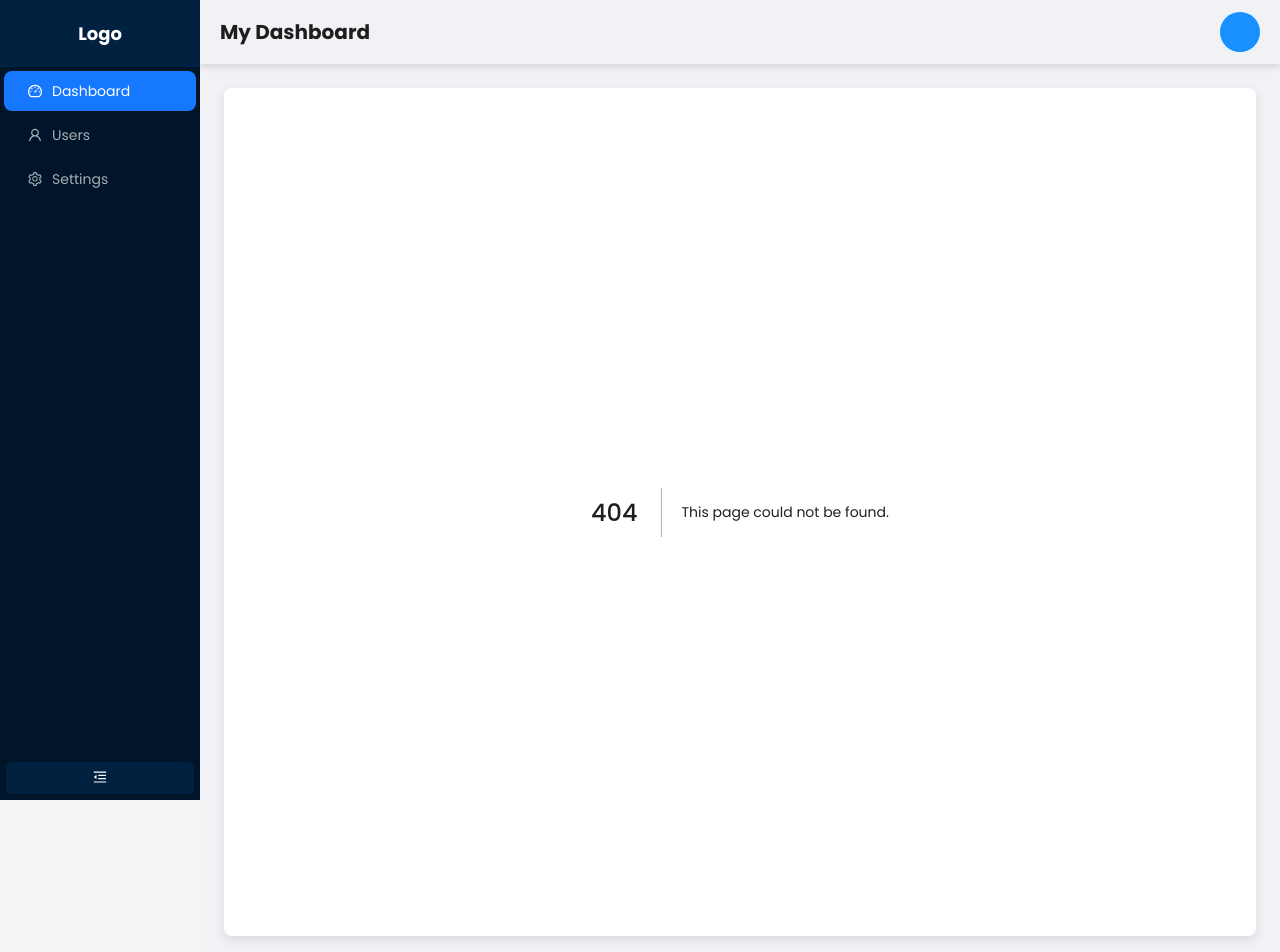
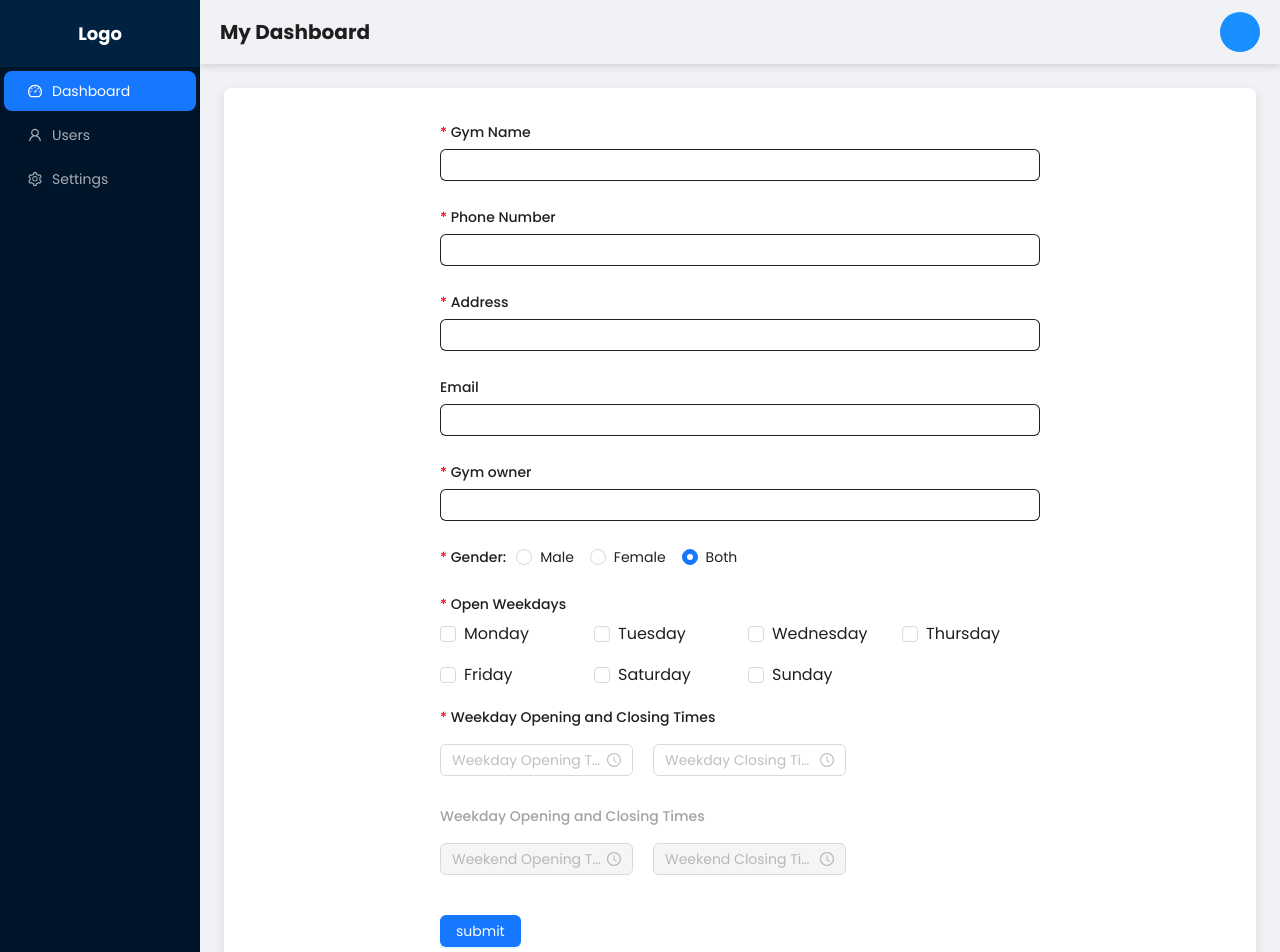
Before and after one commit to English-IT/gymmanager-front, a Next.js app: page /gym-registration in a window 1280 px wide. Before the commit this address had no page. Shown: the top 952 px of the page. Built offline with nearby package versions, Linux system fonts and the light colour scheme.

Commit message:
add gym registration form and page, make reusable time picker component

```diff
--- /dev/null
+++ b/components/GymRegistrationForm/index.tsx
@@ -0,0 +1,116 @@
+import React from "react";
+import { useForm, Controller, useWatch } from "react-hook-form";
+import { Radio, Checkbox, Row, Col } from "antd";
+import { Input, Button } from "components"
+import { FormValues } from "./type";
+import { DefaultValues, weekdaysOptions } from "./json";
+import { TimePickerWrapper, Wrapper } from "./style";
+import { Label } from "components/common/Input/style";
+import { TimePickerComponent } from "components/common/TimePicker";
+
+const GymForm: React.FC = () => {
+    const { control, handleSubmit, formState: { errors } } = useForm<FormValues>({ defaultValues: DefaultValues.defaultValues });
+
+    const onSubmit = (data: FormValues) => {
+        console.log("submit")
+        console.log("Form Data: ", data);
+    };
+
+    const selectedDays = useWatch({
+        control,
+        name: "workingDays",
+    });
+
+    const isWeekendSelected = selectedDays.includes("Saturday") || selectedDays.includes("Sunday");
+
+    return (
+        <form onSubmit={handleSubmit(onSubmit)} style={{ maxWidth: "600px", margin: "0 auto" }}>
+            <Input control={control} name="gymName" label="Gym Name" error={errors.gymName} rules={{ required: "Gym name is required" }} />
+            <Input control={control} name="phoneNumber" label="Phone Number" error={errors.phoneNumber} rules={{ required: "Phone number is required" }} />
+            <Input control={control} name="address" label="Address" error={errors.address} rules={{ required: "Adress is required" }} />
+            <Input control={control} name="email" label="Email" type="email" />
+            <Input control={control} name="gymOwner" label="Gym owner" error={errors.gymOwner} rules={{ required: "Gym owner's name is required" }} />
+            <Wrapper>
+                <Controller
+                    name="gender"
+                    control={control}
+                    render={({ field }) => (
+                        <>
+                            <Label style={{ marginRight: '10px' }} htmlFor="gender"><span style={{ color: 'red' }}>* </span>Gender: </Label>
+                            <Radio.Group {...field}>
+                                <Radio value="Male">Male</Radio>
+                                <Radio value="Female">Female</Radio>
+                                <Radio value="Both">Both</Radio>
+                            </Radio.Group>
+                        </>
+                    )}
+                />
+            </Wrapper>
+            <Wrapper>
+                <Controller
+                    name="workingDays"
+                    control={control}
+                    rules={{ required: "Please select working days" }}
+                    render={({ field }) => (
+                        <>
+                            <Label htmlFor="workingDays"><span style={{ color: 'red' }}>* </span>Open Weekdays</Label>
+                            <Checkbox.Group {...field}>
+                                <Row gutter={[16, 16]}>
+                                    {weekdaysOptions.map((option) => (
+                                        <Col key={option.value} xs={12} sm={8} md={6}>
+                                            <Checkbox value={option.value} style={{ fontSize: '16px' }}>
+                                                {option.label}
+                                            </Checkbox>
+                                        </Col>
+                                    ))}
+                                </Row>
+                            </Checkbox.Group>
+                        </>
+                    )}
+                />
+                {errors.workingDays && <p style={{ color: "red" }}>{errors.workingDays.message}</p>}
+            </Wrapper>
+            <Wrapper>
+                <Label><span style={{ color: 'red' }}>* </span>Weekday Opening and Closing Times</Label>
+                <TimePickerWrapper>
+                    <TimePickerComponent
+                        control={control}
+                        name="weekdayOpeningTime"
+                        rules={{ required: "Weekday opening time is required" }}
+                        error={errors.weekdayOpeningTime}
+                        placeholder="Weekday Opening Time"
+                    />
+                    <TimePickerComponent
+                        control={control}
+                        name="weekdayClosingTime"
+                        rules={{ required: "Weekday closing time is required" }}
+                        error={errors.weekdayClosingTime}
+                        placeholder="Weekday Closing Time"
+                    />
+                </TimePickerWrapper>
+            </Wrapper>
+            <Wrapper>
+                <Label style={{ color: isWeekendSelected ? "black" : "#a1a4a2" }}>Weekday Opening and Closing Times</Label>
+                <TimePickerWrapper>
+                    <TimePickerComponent
+                        control={control}
+                        name="weekendOpeningTime"
+                        error={errors.weekendOpeningTime}
+                        placeholder="Weekend Opening Time"
+                        disabled={!isWeekendSelected}
+                    />
+                    <TimePickerComponent
+                        control={control}
+                        name="weekendClosingTime"
+                        error={errors.weekendClosingTime}
+                        placeholder="Weekend Closing Time"
+                        disabled={!isWeekendSelected}
+                    />
+                </TimePickerWrapper>
+            </Wrapper>
+            <Button label="submit" onClick={handleSubmit(onSubmit)} style={{ marginTop: "20px" }} />
+        </form>
+    );
+};
+
+export default GymForm;
--- /dev/null
+++ b/components/GymRegistrationForm/json.ts
@@ -0,0 +1,27 @@
+import { FormValues } from "./type";
+
+export const DefaultValues: { defaultValues: FormValues } = {
+  defaultValues: {
+    gymName: "",
+    phoneNumber: "",
+    address: "",
+    email: "",
+    gymOwner: "",
+    gender: "Both",
+    workingDays: [],
+    weekdayOpeningTime: null,
+    weekdayClosingTime: null,
+    weekendOpeningTime: null,
+    weekendClosingTime: null,
+  },
+};
+
+export const weekdaysOptions = [
+  { label: "Monday", value: "Monday" },
+  { label: "Tuesday", value: "Tuesday" },
+  { label: "Wednesday", value: "Wednesday" },
+  { label: "Thursday", value: "Thursday" },
+  { label: "Friday", value: "Friday" },
+  { label: "Saturday", value: "Saturday" },
+  { label: "Sunday", value: "Sunday" },
+];
--- /dev/null
+++ b/components/GymRegistrationForm/style.ts
@@ -0,0 +1,9 @@
+import styled from "@emotion/styled";
+
+export const Wrapper = styled.div`
+  margin: 10px 0;
+`;
+
+export const TimePickerWrapper = styled.div`
+  dispay: flex;
+`;
--- /dev/null
+++ b/components/GymRegistrationForm/type.ts
@@ -0,0 +1,15 @@
+import type { Dayjs } from "dayjs";
+
+export type FormValues = {
+  gymName: string;
+  phoneNumber: string;
+  address: string;
+  email: string;
+  gymOwner: string;
+  gender: "Male" | "Female" | "Both";
+  workingDays: string[];
+  weekdayOpeningTime: Dayjs | null;
+  weekdayClosingTime: Dayjs | null;
+  weekendOpeningTime: Dayjs | null;
+  weekendClosingTime: Dayjs | null;
+};
--- a/components/common/Input/style.ts
+++ b/components/common/Input/style.ts
@@ -7,4 +7,5 @@ export const Wrapper = styled.div`
 export const Label = styled.label`
   display: inline-block;
   margin: 10px 0 6px 0;
+  font-weight: 500;
 `;
--- /dev/null
+++ b/components/common/TimePicker/index.tsx
@@ -0,0 +1,26 @@
+import React from 'react'
+import { Wrapper } from './style'
+import { Controller } from 'react-hook-form'
+import { TimePicker } from 'antd'
+import { TimePickerComponentProps } from './type'
+
+export const TimePickerComponent: React.FC<TimePickerComponentProps> = (props) => {
+
+    const { name, control, error, rules, placeholder, disabled = false } = props
+    const timeFormat = 'HH:mm';
+
+    return (
+        <Wrapper>
+            <Controller
+                name={name}
+                control={control}
+                disabled={disabled}
+                rules={rules}
+                render={({ field }) => (
+                    <TimePicker {...field} format={timeFormat} placeholder={placeholder} />
+                )}
+            />
+            {error && <p style={{ color: "red" }}>{error.message}</p>}
+        </Wrapper>
+    )
+}
--- /dev/null
+++ b/components/common/TimePicker/style.ts
@@ -0,0 +1,6 @@
+import styled from "@emotion/styled";
+
+export const Wrapper = styled.div`
+  display: inline-block;
+  margin: 10px 20px 10px 0;
+`;
--- /dev/null
+++ b/components/common/TimePicker/type.ts
@@ -0,0 +1,10 @@
+import { Control } from "react-hook-form";
+
+export interface TimePickerComponentProps {
+  name: string;
+  control: Control<any>;
+  rules?: any;
+  error?: any;
+  disabled?: boolean;
+  placeholder?: string;
+}
--- a/layout/Sidebar/style.ts
+++ b/layout/Sidebar/style.ts
@@ -11,7 +11,7 @@ export const Container = styled.div`
 `;
 
 export const StyledSider = styled(Sider)`
-  height: 100vh;
+  height: 100%;
   transition: width 0.3s ease, left 0.3s ease;
 
   @media screen and (max-width: 768px) {
--- /dev/null
+++ b/pages/gym-registration.tsx
@@ -0,0 +1,10 @@
+import React from 'react'
+import GymRegistrationForm from "../components/GymRegistrationForm"
+
+const GymRegistration = () => {
+    return (
+        <GymRegistrationForm />
+    )
+}
+
+export default GymRegistration
--- a/pages/users.tsx
+++ b/pages/users.tsx
@@ -1,10 +1,10 @@
 import MembersPage from 'layout/MembersPage'
 import React from 'react'
 
-const members = () => {
+const Users = () => {
     return (
         <MembersPage />
     )
 }
 
-export default members
+export default Users
```
